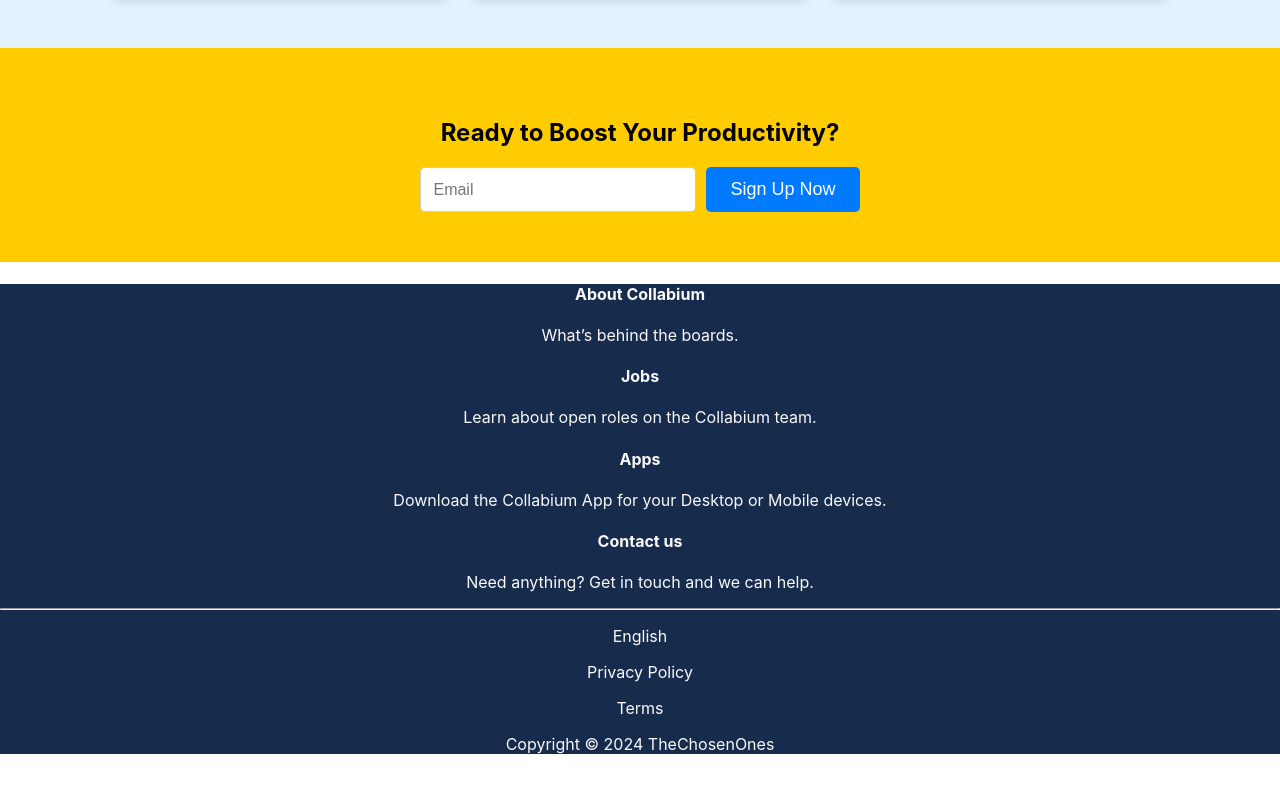
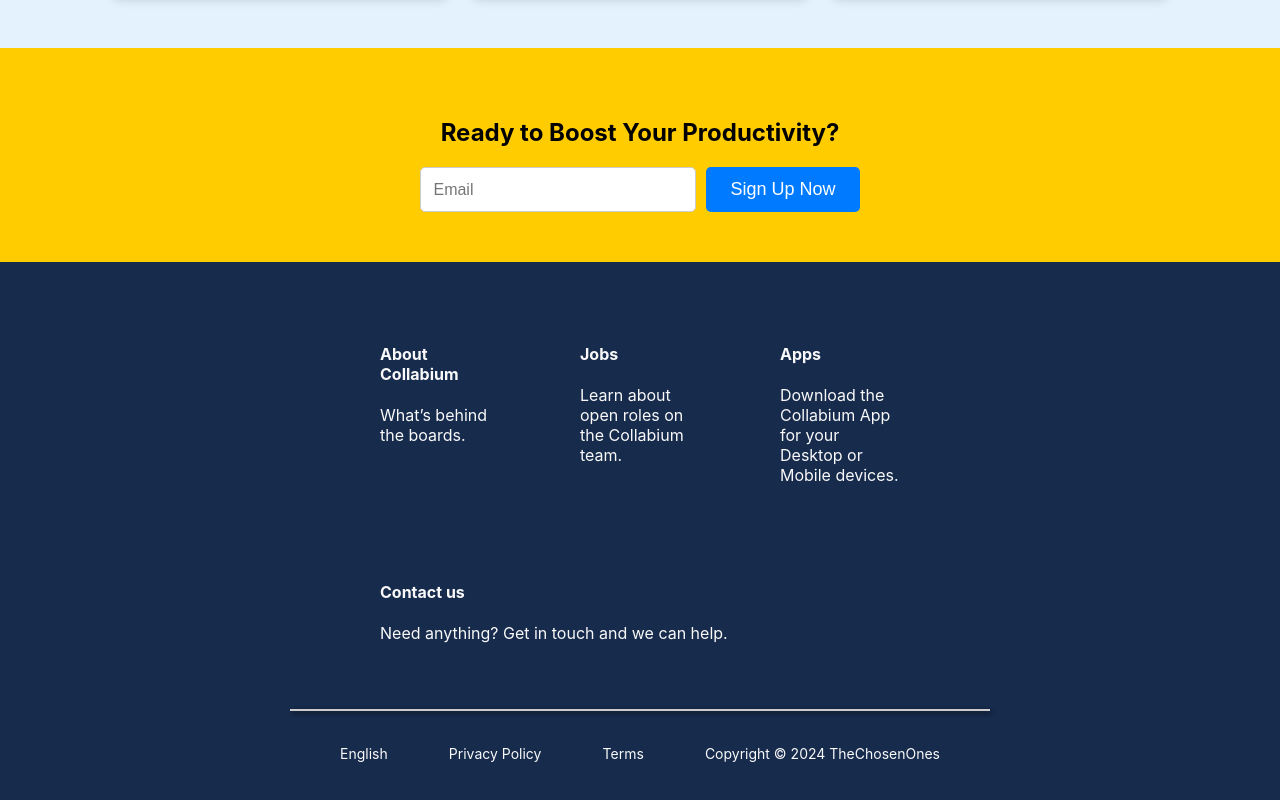
Before and after one commit to KianShirvani/TheChosenOnes, a React (Create React App) app in the folder frontend/: page / in a window 1280 px wide. Shown: the part 1318-2118 px from the top of the page. Before the commit the page ends 2088 px from the top, so only its background shows below. Built offline with nearby package versions, Linux system fonts and the light colour scheme.

Commit message:
Modify footer CSS

```diff
--- a/frontend/src/footer.css
+++ b/frontend/src/footer.css
@@ -1,27 +1,39 @@
 .footer {
     background-color: #172B4D;
     color: #f9f9f9;
-    padding: "20px 40px";
-    margin-top: "auto";
+    padding: 20px 40px;
+    margin-top: auto;
 }
 .container {
-    display: "flex";
-    justify-content: "space-between";
-    flex-wrap: "wrap";
+    display: flex;
+    flex-direction: row;
+    justify-content: space-between;
+    flex-wrap: wrap;
+    margin: 10px 300px;
 }
 .section {
-    flex: "1";
-    min-width: "150px";
-    margin: "10px 20px";
+    flex: 1;
+    width: 75px;
+    margin: 10px 20px;
+    padding: 20px;
+}
+.section:hover {
+    background-color: #344563;
+
+}
+.section h4, p {
+    text-align: left;
 }
 .divider {
-    margin: "20px 0";
-    border: "0.5px solid #ccc";
+    margin: 20px 250px;
+    border: 0.5px solid #ccc;
+    box-shadow: 2px 2px 5px rgba(0, 0, 0, 0.7);
 }
 .bottomContainer {
-    display: "flex";
-    justify-content: "space-between";
-    flex-wrap: "wrap";
-    font-size: "14px";
-    color: "#5E6C84";
+    margin: 10px 300px;
+    display: flex;
+    justify-content: space-between;
+    flex-wrap: wrap;
+    font-size: 14px;
+    color: #f9f9f9;
 }
```
